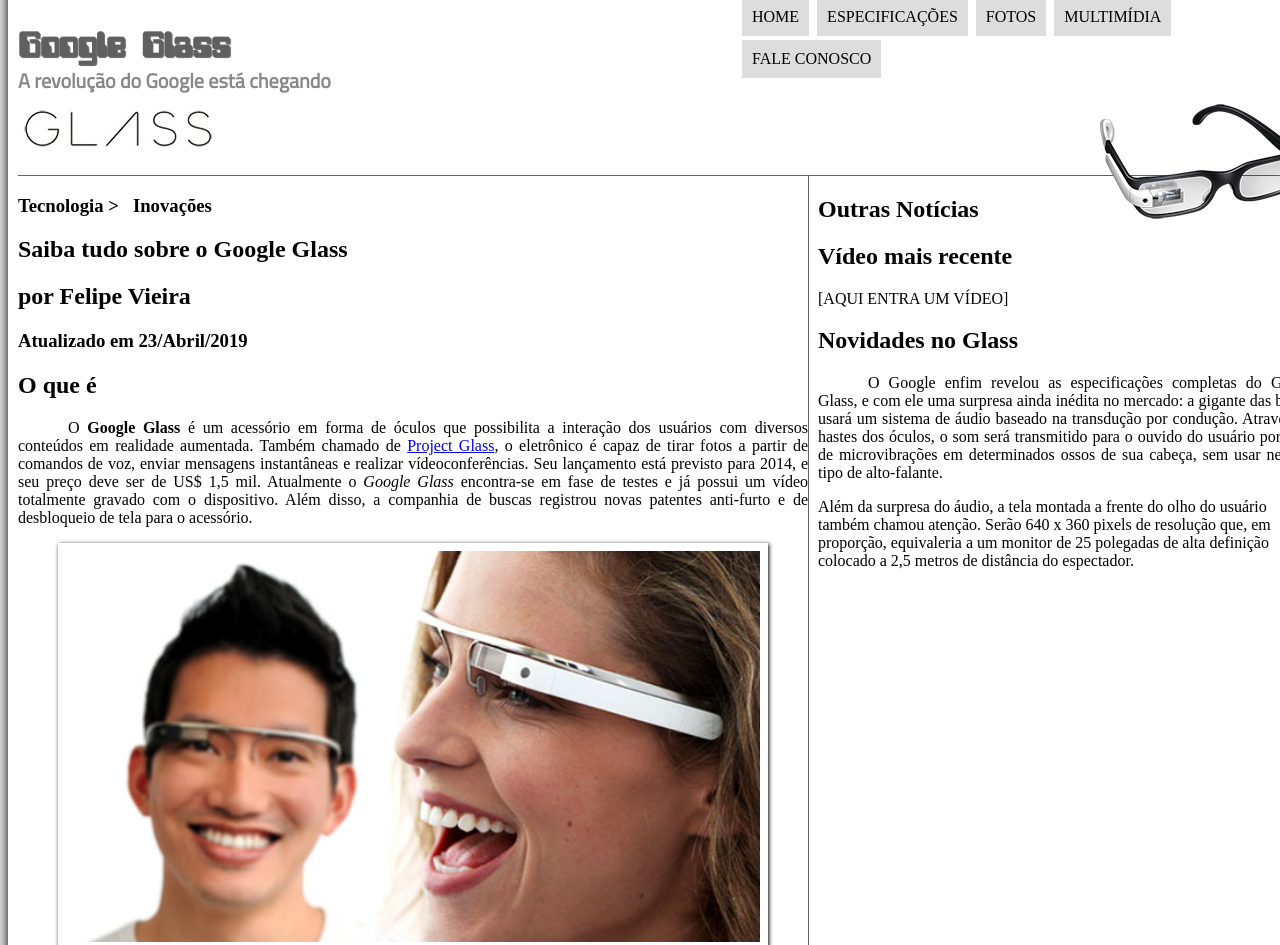
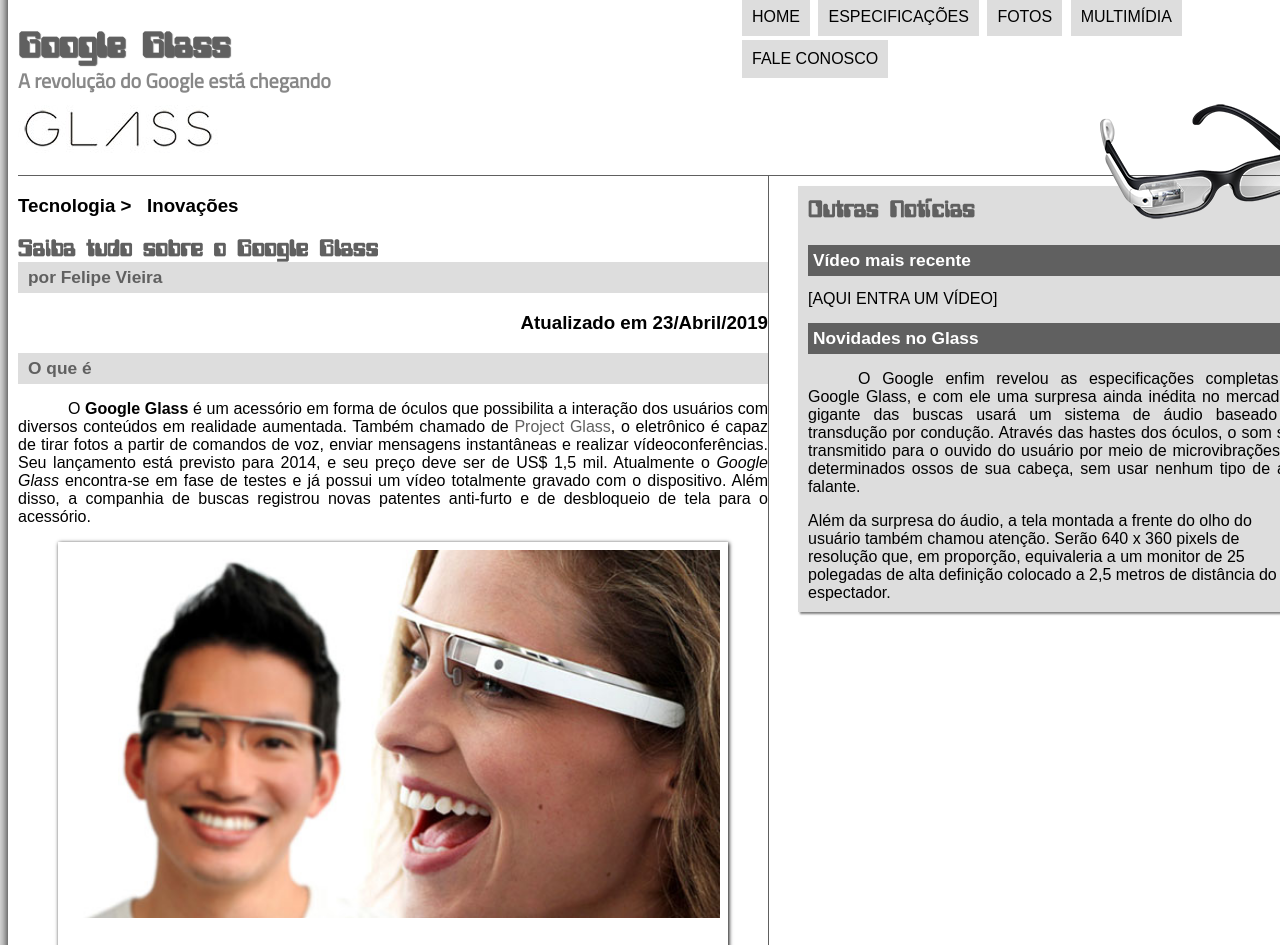
Before and after one commit to felipinhov/GoogleGlass, a plain HTML site: page projeto-glass-html5/SITE.html in a window 1280 px wide. Shown: the top 945 px of the page. Drawn offline with Linux system fonts and the light colour scheme.

Commit message:
primeiros scripts

```diff
--- a/projeto-glass-html5/SITE.html
+++ b/projeto-glass-html5/SITE.html
@@ -31,13 +31,15 @@
 
 		</header>
 <section id="corpo">
+	<article id="noticia-principal">
+		<header id="cabecalho-artigo">
 	<hgroup>
 		<h3>Tecnologia > &nbsp; Inovações</h3>
 		<h1>Saiba tudo sobre o Google Glass</h1>
 		<h2>por Felipe Vieira</h2>
-		<h3>Atualizado em 23/Abril/2019</h3>
+		<h3 class="direita">Atualizado em 23/Abril/2019</h3>
 	</hgroup>
-
+</header>
 
 <h2>O que é</h2>
 	<p>O <b>Google Glass</b> é um acessório em forma de óculos que possibilita a interação dos usuários com diversos conteúdos em realidade aumentada. Também chamado de <a href="http://glass.google.com" target="blank">Project Glass</a>, o eletrônico é capaz de tirar fotos a partir de comandos de voz, enviar mensagens instantâneas e realizar vídeo&shy;con&shy;ferên&shy;cias. Seu lançamento está previsto para 2014, e seu preço deve ser de US$ 1,5 mil. Atualmente o <em>Google Glass</em> encontra-se em fase de testes e já possui um vídeo totalmente gravado com o dispositivo. Além disso, a companhia de buscas registrou novas patentes anti-furto e de desbloqueio de tela para o acessório.</p>
@@ -64,13 +66,15 @@
 <tr><td class="ce"rowspan="2">Memória Interna</td><td class="cd">12GB</td></tr>
 </table>
 
-<H1>Como funciona</H1>
+<H2>Como funciona</H2>
 <P>De acordo com fontes próximas do Google, os óculos vão contar com uma pequena tela de LCD ou AMOLED na parte superior e em frente aos olhos do usuário. Com o uso de uma câmera e GPS, você pode se situar, assim como selecionar opções com o movimento da cabeça</P>
 
-<H1>O que você pode fazer com o Google Glasses</H1>
+<H2>O que você pode fazer com o Google Glasses</H2>
 <p>O vídeo de divulgação do Google mostra que você pode se transformar em uma espécie de “super-<wbr/>humano”, já que o aparelho pode indicar a quantos metros você está de seu destino, se o metrô está aberto ou fechado, mostrar o clima, agenda e até mesmo permitir que você marque encontros apenas com comandos de voz.</p>
 
 [AQUI ENTRA UM VÍDEO]
+
+</article>
 </section>
 
 <aside id="lateral">
--- a/projeto-glass-html5/_css/estilo.css
+++ b/projeto-glass-html5/_css/estilo.css
@@ -38,6 +38,7 @@ header#cabecalho h2{
 body{
 	background-color: #dddddd;
 	color: rgba(0,0,0,1);
+	font-family: arial, sans-serif;
 }
 
 div#interface{
@@ -51,7 +52,15 @@ div#interface{
 p{
 	text-align: justify;
 	text-indent: 50px;
+}
 
+a{
+	color: #606060;
+	text-decoration:none;
+}
+
+a:hover{
+	text-decoration: underline;
 }
 /*formatação de imagens com legendas*/
 
@@ -124,10 +133,40 @@ nav#menu a:hover{
 
 section#corpo {
 	display: block;
-	width: 790px;
+	width: 750px;
 	float: left;
 	border-right: 1px solid #606060;
 	padding-right: 15px:
+}
+
+article#noticia-principal h2{
+font-size: 13pt;
+color: #606060;
+background-color: #dddddd;
+padding: 5px 0px 5px 10px;
+margin: 10px 0px 10px 0px;
+}
+
+header#cabecalho-artigo h1{
+	font-family: 'Fontelogo', sans-serif;
+	font-size: 20pt;
+	color: #606060;
+	margin-bottom: 0px;
+	margin-top: 0px;
+}
+
+header#cabecalho-artigo h2{
+font-size: 13pt;
+color: #cecece
+background-color: #ffffff;
+margin: 0px;
+}
+
+.direita{
+	text-align: right;
+}
+header#cabecalho-artigo h3{
+
 }
 
 table#tabelaspec{
@@ -173,6 +212,23 @@ aside#lateral{
 	display: block;
 	width: 500px;
 	float: right;
+	background-color: #dddddd;
+	padding: 10px;
+	margin-top:10px;
+	box-shadow: 2px 2px 2px rgba(0,0,0,.5);
+}
+
+aside#lateral h1{
+font-family: 'Fontelogo', sans-serif;
+font-size: 20pt;
+color: #606060;
+margin-top: 0px;
+}
+aside#lateral h2{
+font-size: 13pt;
+background-color: #606060;
+color: #ffffff;
+padding: 5px;
 }
 
 footer#rodape{
```
Also changed, not shown: projeto-glass-html5/script.html (added, +15 -0 lines), projeto-glass-html5/script1.html (added, +22 -0 lines).
